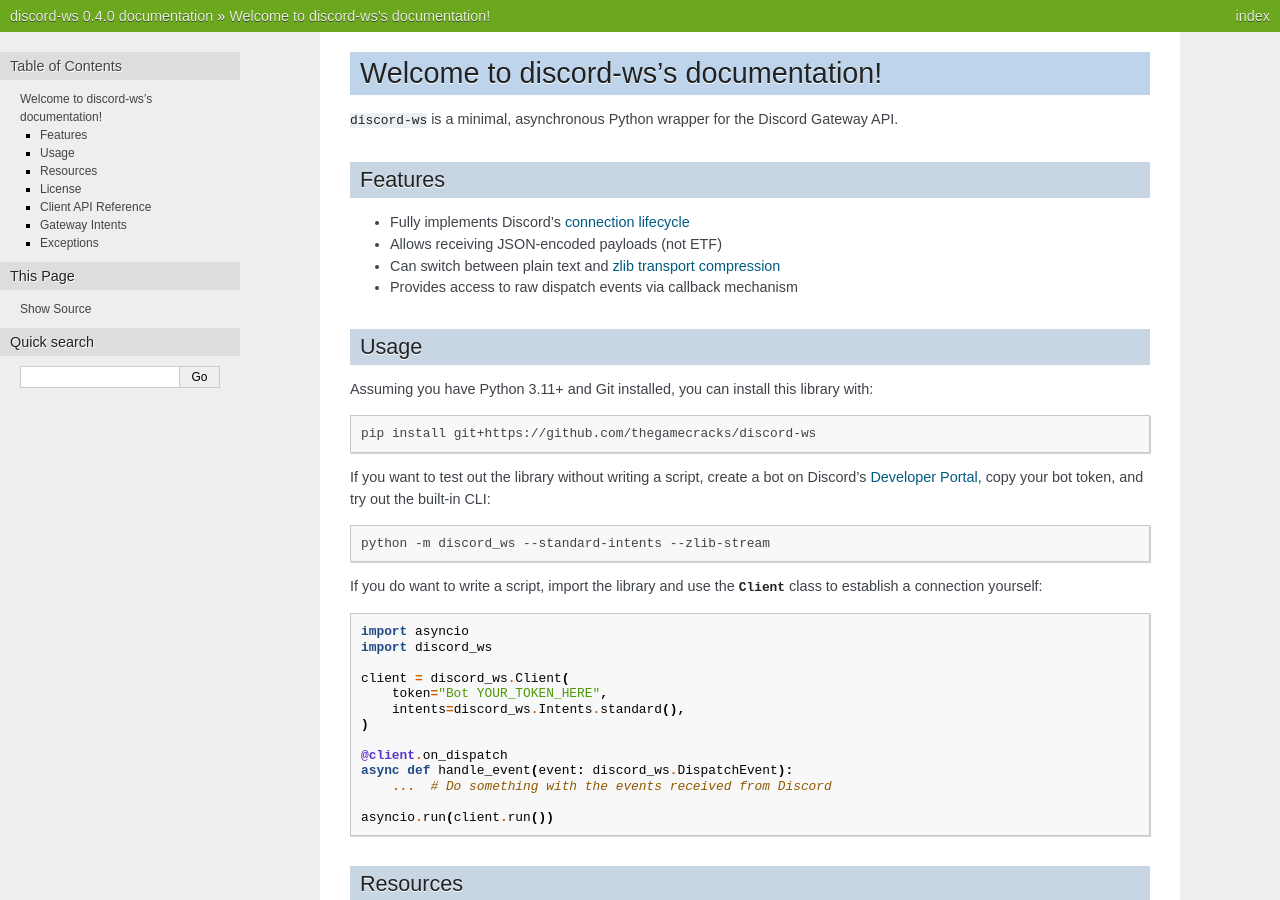
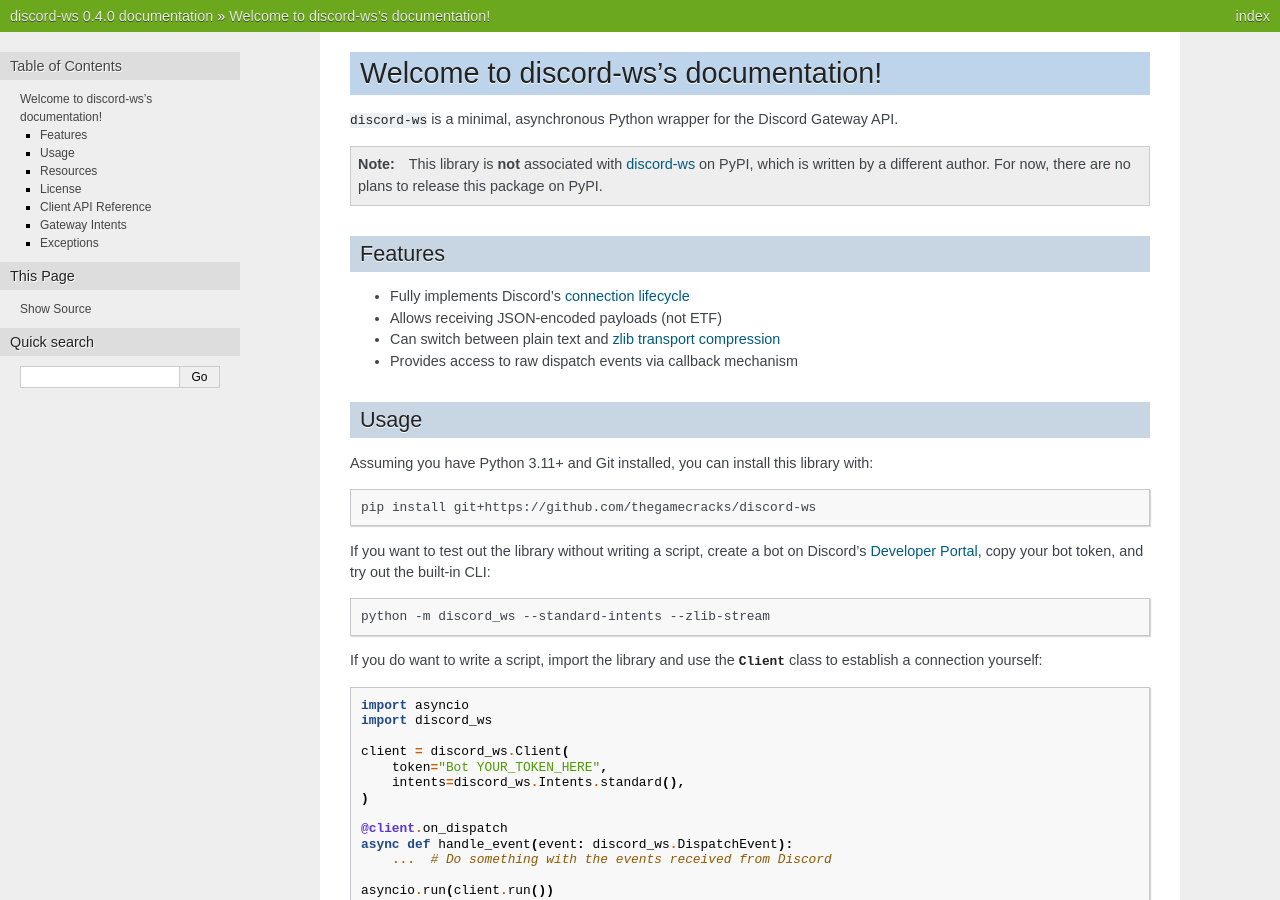
Before and after one commit to thegamecracks/discord-ws, a Sphinx documentation site: the page built from docs/index.rst, in a window 1280 px wide and 900 px high. Built offline with Sphinx 7.4.7, drawn with Linux system fonts in a browser that asks for light colours.

Commit message:
docs: copy pypi disclaimer to index.rst

```diff
--- a/docs/index.rst
+++ b/docs/index.rst
@@ -7,6 +7,12 @@
 ======================================
 
 ``discord-ws`` is a minimal, asynchronous Python wrapper for the Discord Gateway API.
+
+.. note::
+
+   This library is **not** associated with `discord-ws <https://pypi.org/project/discord-ws/>`_
+   on PyPI, which is written by a different author.
+   For now, there are no plans to release this package on PyPI.
 
 Features
 --------
```
